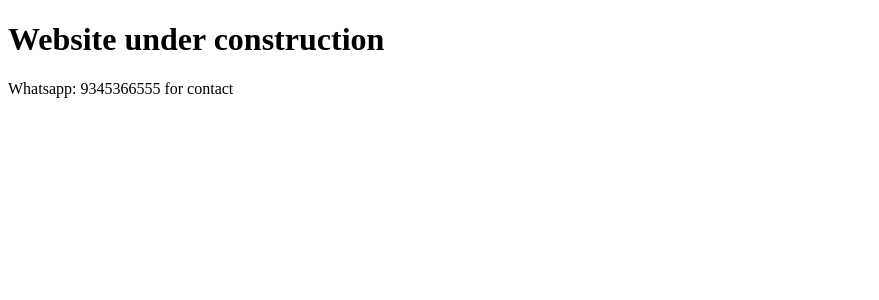
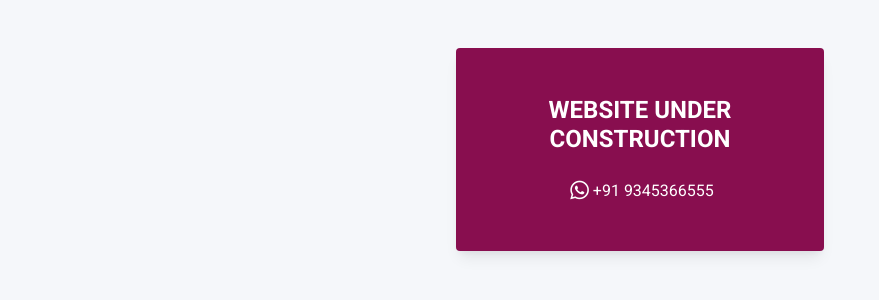
Before and after one commit to VivekanandhanD/mupparimanam.in, a Django app: page / in a window 1280 px wide. Shown: the top 300 px of the page, without its empty margins (0-879 px from the left). Run offline with Django 3.2, Linux system fonts and the light colour scheme.

Commit message:
construct

```diff
--- a/web/static/css/style.css
+++ b/web/static/css/style.css
@@ -4,7 +4,7 @@
     height: 500px;
 }
 
-#signup-body {
+body {
 	background-color: #f5f7fa;
 }
 
--- a/web/templates/index.html
+++ b/web/templates/index.html
@@ -1,11 +1,55 @@
 <!DOCTYPE html>
+{% load static %}
 <html lang="en">
 <head>
     <meta charset="UTF-8">
-    <title>Mupparimanam</title>
+    <meta name="viewport" content="width=device-width, initial-scale=1, shrink-to-fit=no" />
+    <meta http-equiv="x-ua-compatible" content="ie=edge" />
+    <title>Mupparimanam.in</title>
+    <link rel="stylesheet" type="text/css" media="all" href="https://use.fontawesome.com/releases/v5.15.2/css/all.css" />
+    <link
+      rel="stylesheet" type="text/css" media="all"
+      href="https://fonts.googleapis.com/css2?family=Roboto:wght@300;400;500;700;900&display=swap"
+    />
+    <link rel="stylesheet" href="{% static 'css/mdb.min.css' %}" />
+    <style>
+        body {
+            background-color: #f5f7fa;
+        }
+
+        .pink.darken-4 {
+          background-color: #880e4f;
+        }
+
+        .card-form .card-form-2 {
+          -webkit-border-top-left-radius: 21px;
+          border-top-left-radius: 21px;
+          -webkit-border-top-right-radius: 21px;
+          border-top-right-radius: 21px;
+          margin-top: -35px;
+        }
+
+        .card-form .card-form-2 .pink-accent-text {
+          color: #c51162;
+        }
+    </style>
 </head>
 <body>
-<h1>Website under construction</h1>
-Whatsapp: 9345366555 for contact
+<!--<h1>Website under construction</h1>-->
+<!--Whatsapp: 9345366555 for contact-->
+<div class="container">
+<section class="mx-auto my-5" style="max-width: 23rem;">
+<div class="card card-form mt-2 mb-4">
+    <div class="card-body rounded pink darken-4">
+        <h4 class="font-weight-bold text-center text-uppercase text-white my-4">Website under construction</h4>
+        <div class="d-flex justify-content-center align-items-center mb-4 text-white">
+            <i class="fab fa-whatsapp fa-lg fa-fw"></i>
+            +91 9345366555
+        </div>
+    </div>
+</div>
+</section>
+</div>
+<script type="text/javascript" src="{% static 'js/mdb.min.js' %}"></script>
 </body>
 </html>
```
Also changed, not shown: 1 other file.
